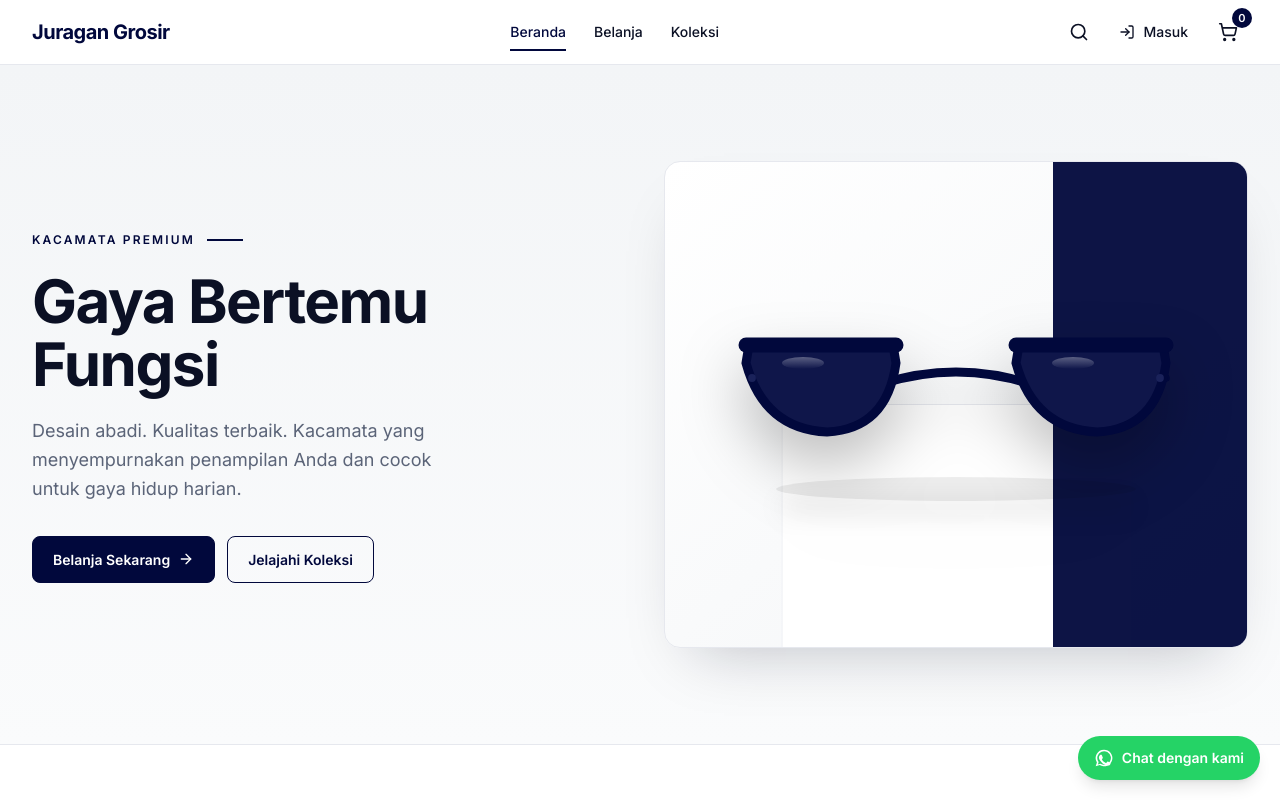
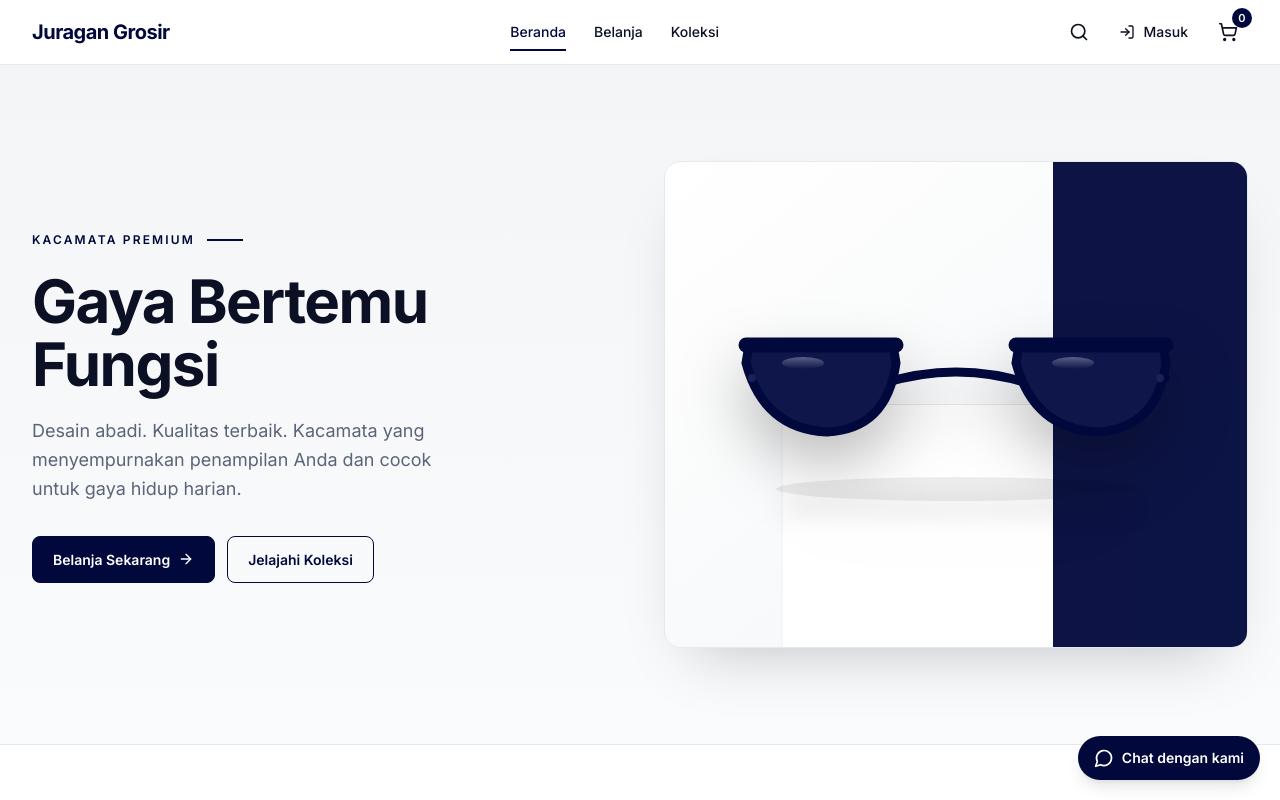
Before and after one commit to yoezt-chapoenk/onlineshop, a Next.js app: page / in a window 1280 px wide. Shown: the top 800 px of the page. Built offline with nearby package versions, Linux system fonts and the light colour scheme; no server answers; the database is empty.

Commit message:
style: replace whatsapp icon and change button color to navy

```diff
--- a/src/components/layout/WhatsAppFloat.tsx
+++ b/src/components/layout/WhatsAppFloat.tsx
@@ -1,6 +1,8 @@
 "use client";
 
 import { whatsappLink } from "@/lib/constants";
+
+import { MessageCircle } from "lucide-react";
 
 export default function WhatsAppFloat() {
   const href = whatsappLink(
@@ -12,18 +14,10 @@ export default function WhatsAppFloat() {
       href={href}
       target="_blank"
       rel="noopener noreferrer"
-      aria-label="Chat WhatsApp dengan kami"
-      className="fixed bottom-5 right-5 z-50 inline-flex items-center gap-2 px-4 py-3 rounded-full bg-[#25D366] text-white shadow-lg hover:shadow-xl hover:scale-[1.03] transition-transform"
+      aria-label="Chat dengan kami"
+      className="fixed bottom-5 right-5 z-50 inline-flex items-center gap-2 px-4 py-3 rounded-full bg-[color:var(--color-navy-900)] text-white shadow-lg hover:shadow-xl hover:scale-[1.03] transition-transform"
     >
-      <svg
-        viewBox="0 0 24 24"
-        className="h-5 w-5"
-        aria-hidden
-        fill="currentColor"
-      >
-        <path d="M19.11 17.4c-.34-.17-2.02-.99-2.33-1.1-.31-.11-.54-.17-.77.17-.23.34-.88 1.1-1.08 1.33-.2.23-.4.26-.74.09-.34-.17-1.45-.53-2.76-1.7-1.02-.91-1.7-2.04-1.9-2.38-.2-.34-.02-.52.15-.69.15-.15.34-.4.51-.6.17-.2.23-.34.34-.57.11-.23.06-.43-.03-.6-.09-.17-.77-1.86-1.06-2.55-.28-.67-.57-.58-.77-.59-.2-.01-.43-.01-.66-.01-.23 0-.6.09-.91.43-.31.34-1.2 1.18-1.2 2.86 0 1.69 1.23 3.31 1.4 3.54.17.23 2.42 3.7 5.86 5.18.82.35 1.46.57 1.96.73.82.26 1.57.22 2.16.13.66-.1 2.02-.83 2.31-1.63.29-.8.29-1.49.2-1.63-.09-.14-.31-.23-.65-.4Z" />
-        <path d="M12 2a10 10 0 0 0-8.5 15.27L2 22l4.85-1.47A10 10 0 1 0 12 2Zm0 18.18a8.18 8.18 0 0 1-4.17-1.14l-.3-.18-2.88.88.92-2.81-.2-.31A8.18 8.18 0 1 1 12 20.18Z" />
-      </svg>
+      <MessageCircle className="w-5 h-5" />
       <span className="hidden sm:inline text-sm font-semibold">Chat dengan kami</span>
     </a>
   );
```
